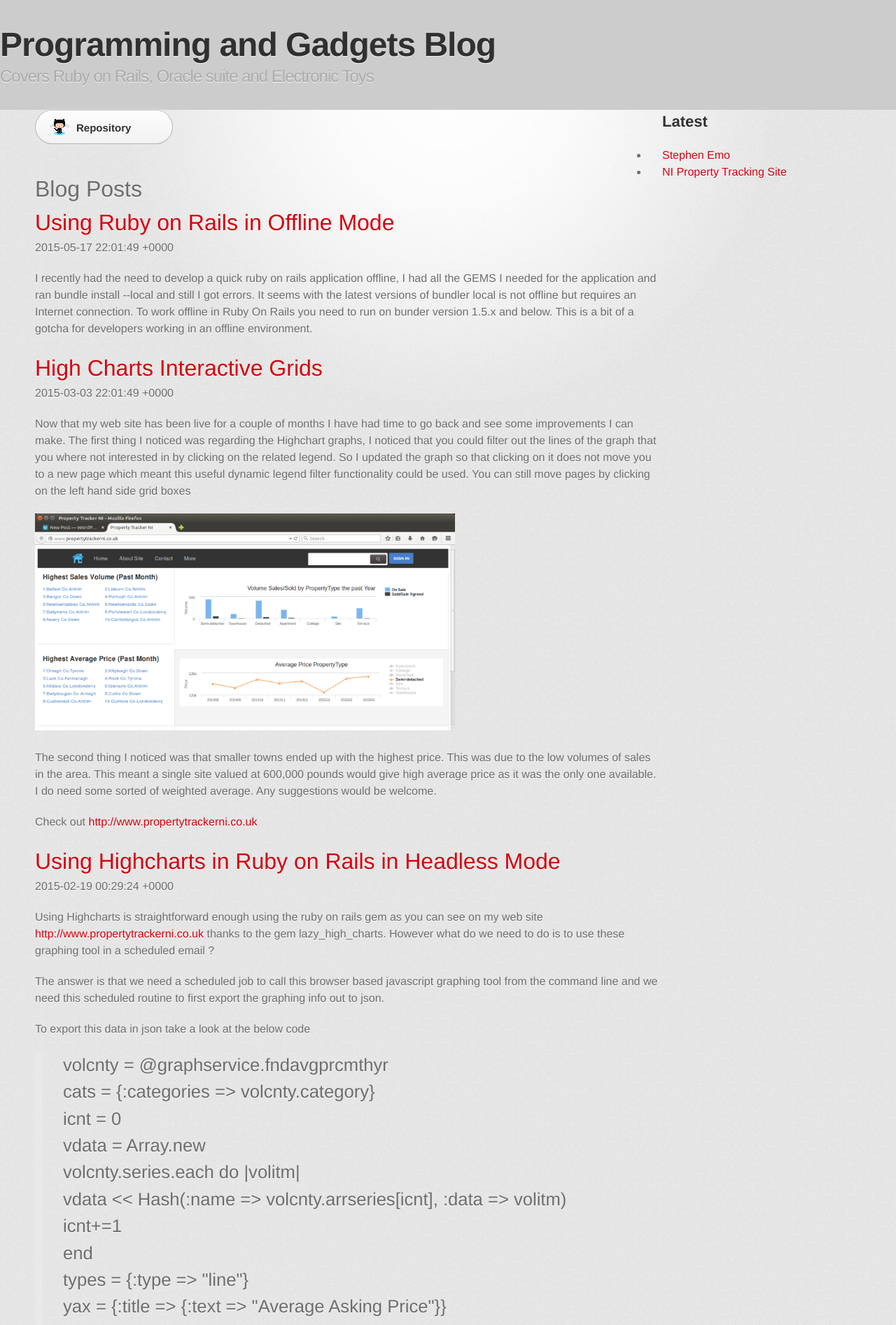
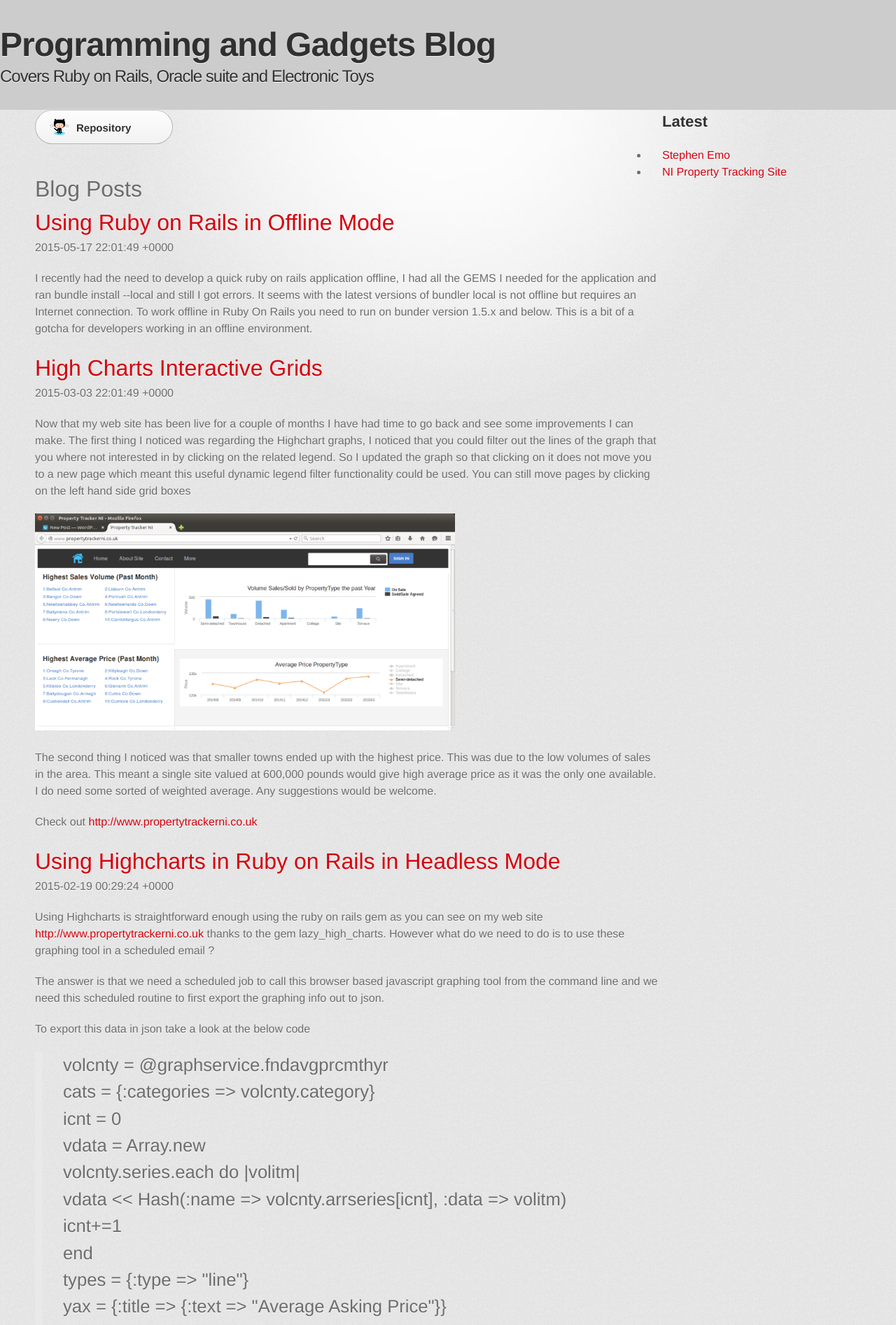
Before and after one commit to emomonkey/emomonkey.github.io, a Jekyll site: the page built from index.html, in a window 1280 px wide. Shown: the top 1894 px of the page at 70% size. Built offline with Jekyll 4.4.1, drawn with Linux system fonts in a browser that asks for light colours; some web fonts are replaced; the list of posts is cut into pages by our own code.

Commit message:
header color

```diff
--- a/stylesheets/stylesheet.css
+++ b/stylesheets/stylesheet.css
@@ -81,7 +81,7 @@ header h2 {
   font-size: 24px;
   font-weight: normal;
   line-height: 1.3;
-  color: #aaa;
+  color: #303030;
   letter-spacing: -1px;
 }
 
```
